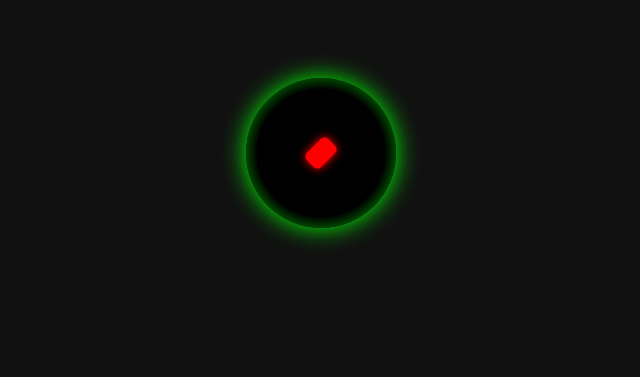
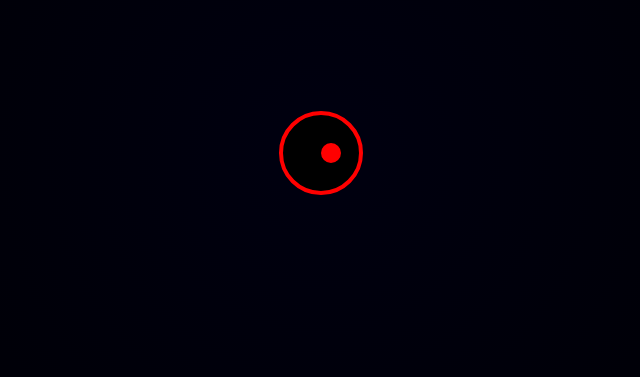
Before and after one commit to MediGangNFTs/watcher-of-the-void, a plain HTML site: page index.html in a window 1280 px wide. Shown: the part 247-624 px from the top of the page, without its empty margins (319-959 px from the left). Drawn offline with Linux system fonts and the light colour scheme.

Commit message:
Add files via upload

```diff
--- a/index.html
+++ b/index.html
@@ -2,17 +2,13 @@
 <!DOCTYPE html>
 <html lang="en">
 <head>
-  <meta charset="UTF-8">
-  <meta name="viewport" content="width=device-width, initial-scale=1.0">
+  <meta charset="UTF-8" />
+  <meta name="viewport" content="width=device-width, initial-scale=1.0"/>
   <title>Watcher of the Void</title>
-  <link rel="stylesheet" href="styles.css">
+  <link rel="stylesheet" href="style.css" />
 </head>
 <body>
-  <div class="eye-container">
-    <div class="eye">
-      <div class="pupil"></div>
-    </div>
-  </div>
+  <canvas id="gameCanvas"></canvas>
   <script src="script.js"></script>
 </body>
 </html>
--- a/script.js
+++ b/script.js
@@ -1,16 +1,33 @@
 
-const pupil = document.querySelector('.pupil');
-const eye = document.querySelector('.eye-container');
+const canvas = document.getElementById("gameCanvas");
+const ctx = canvas.getContext("2d");
 
-document.addEventListener('mousemove', (e) => {
-  const rect = eye.getBoundingClientRect();
-  const eyeX = rect.left + rect.width / 2;
-  const eyeY = rect.top + rect.height / 2;
-  const dx = e.clientX - eyeX;
-  const dy = e.clientY - eyeY;
-  const angle = Math.atan2(dy, dx);
-  const distance = Math.min(20, Math.hypot(dx, dy) / 10);
-  const x = distance * Math.cos(angle);
-  const y = distance * Math.sin(angle);
-  pupil.style.transform = `translate(${x}px, ${y}px) rotate(45deg)`;
-});
+canvas.width = window.innerWidth;
+canvas.height = window.innerHeight;
+
+let eye = { x: canvas.width / 2, y: canvas.height / 2, radius: 40 };
+
+function drawEye() {
+  ctx.clearRect(0, 0, canvas.width, canvas.height);
+  ctx.beginPath();
+  ctx.arc(eye.x, eye.y, eye.radius, 0, Math.PI * 2);
+  ctx.fillStyle = "#000";
+  ctx.fill();
+  ctx.strokeStyle = "#f00";
+  ctx.lineWidth = 4;
+  ctx.stroke();
+
+  ctx.beginPath();
+  ctx.moveTo(eye.x, eye.y);
+  const pupilOffset = 10;
+  ctx.arc(eye.x + pupilOffset, eye.y, 10, 0, Math.PI * 2);
+  ctx.fillStyle = "#ff0000";
+  ctx.fill();
+}
+
+function animate() {
+  drawEye();
+  requestAnimationFrame(animate);
+}
+
+animate();
--- /dev/null
+++ b/style.css
@@ -0,0 +1,11 @@
+
+body {
+  margin: 0;
+  overflow: hidden;
+  background: radial-gradient(circle at center, #000010, #000);
+}
+canvas {
+  display: block;
+  width: 100vw;
+  height: 100vh;
+}
```
